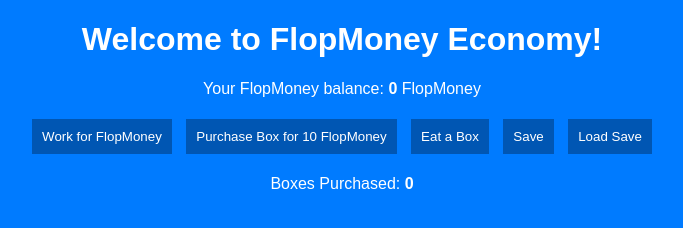
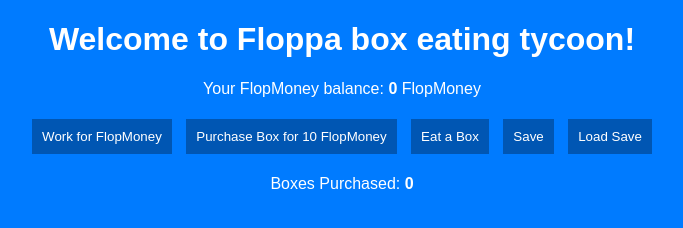
Before and after one commit to debugger-com/money.github.io, a plain HTML site: page index.html in a window 1280 px wide. Shown: the whole page, without its empty margins (298-981 px from the left). Drawn offline with Linux system fonts and the light colour scheme.

Commit message:
Update index.html

```diff
--- a/index.html
+++ b/index.html
@@ -5,7 +5,7 @@
   <link rel="stylesheet" href="styles.css">
 </head>
 <body>
-  <h1>Welcome to FlopMoney Economy!</h1>
+  <h1>Welcome to Floppa box eating tycoon!</h1>
   <p>Your FlopMoney balance: <span id="balance">0</span> FlopMoney</p>
   <button id="workButton">Work for FlopMoney</button>
   <button id="purchaseButton">Purchase Box for 10 FlopMoney</button>
```
